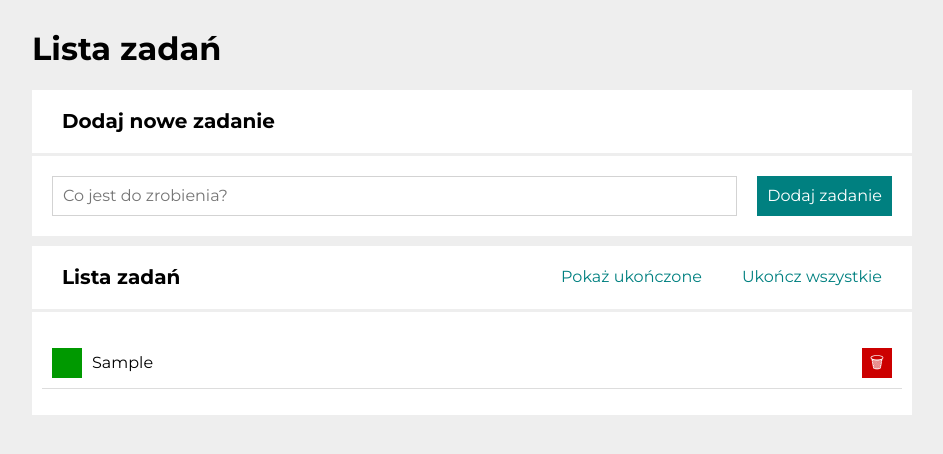
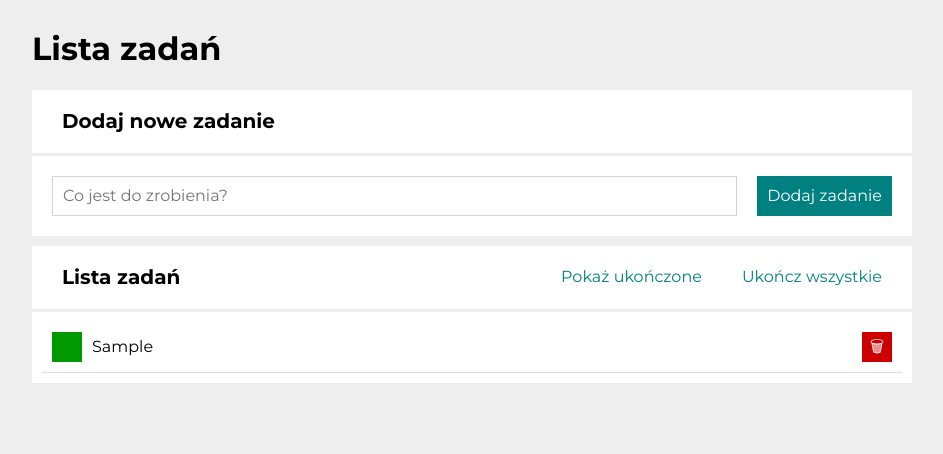
Before and after one commit to GrzegorzPacewicz/to-do-list, a React (Create React App) app: page / in a window 1280 px wide. Both pictures are taken after typing "Sample" into the empty fields and a click on the button "Dodaj zadanie". Shown: the top 454 px of the page, without its empty margins (168-1111 px from the left). Built offline with nearby package versions, Linux system fonts and the light colour scheme.

Commit message:
styled components in tasks

```diff
--- a/src/Tasks/index.js
+++ b/src/Tasks/index.js
@@ -1,30 +1,28 @@
 import "./style.css";
+import { List, Item, Content, Button } from "./styled";
 
 const Tasks = ({ tasks, hideDone, removeTask, toggleTaskDone }) => (
-    <ul className="tasks">
-        {tasks.map(task => (
-            <li
-                key={task.id}
-                className={`tasks__container ${task.done && hideDone ? "tasks__item--hidden" : ""}`}
-            >
-                <button
-                    className="tasks__button tasks__button--done"
+  <List>
+    {tasks.map((task) => (
+      <Item key={task.id} hidden={task.done && hideDone}>
+        <Button
+          toggleDone
           onClick={() => toggleTaskDone(task.id)}
         >
           {task.done ? "✔" : ""}
-                </button>
-                <span className={`tasks__item${task.done ? " tasks__item--done" : ""}`}>
+        </Button>
+        <Content done={task.done}>
           {task.content}
-                </span>
-                <button
-                    className="tasks__button tasks__button--remove"
+        </Content>
+        <Button
+          remove
           onClick={() => removeTask(task.id)}
         >
           🗑
-                </button>
-            </li>
+        </Button>
+      </Item>
     ))}
-    </ul >
+  </List>
 );
 
 export default Tasks;
--- a/src/Tasks/style.css
+++ b/src/Tasks/style.css
@@ -1,30 +1,25 @@
-.tasks {
-    list-style-type: none;
-    padding: 0px;
-}
-
-.tasks__container {
+/* .tasks__container {
     display: grid;
     grid-template-columns: auto 1fr auto;
     grid-gap: 10px;
     padding: 10px;
     border-bottom: 1px solid #ddd;
     align-items: center;
-}
+} */
 
-.tasks__item {
+/* .tasks__item {
     word-break: break-word;
     align-items: center;
 }
 
 .tasks__item--hidden {
     display: none;
-}
+} */
 
-.tasks__item--done {
+/* .tasks__item--done {
     text-decoration: line-through;
-}
-
+} */
+/*
 .tasks__button {
     border: none;
     color: white;
@@ -32,10 +27,10 @@
     height: 30px;
     cursor: pointer;
     padding: 0;
-    transition: 1s;
-}
+    transition: 0.3s;
+} */
 
-.tasks__button--done {
+/* .tasks__button--done {
     background-color: hsl(120, 100%, 30%);
 }
 
@@ -58,4 +53,4 @@
 
 .tasks__button--remove:active {
     background-color: hsl(0, 100%, 65%);
-}
+} */
--- /dev/null
+++ b/src/Tasks/styled.js
@@ -0,0 +1,55 @@
+import styled, { css } from "styled-components";
+
+export const List = styled.ul`
+  list-style-type: none;
+  padding: 0;
+  margin: 0;
+`;
+
+export const Item = styled.ul`
+  display: grid;
+  grid-template-columns: auto 1fr auto;
+  grid-gap: 10px;
+  padding: 10px;
+  border-bottom: 1px solid #ddd;
+  align-items: center;
+  word-break: break-word;
+
+  ${({ hidden }) =>
+    hidden &&
+    css`
+      display: none;
+    `}
+`;
+
+export const Content = styled.span`
+  ${({ done }) =>
+    done &&
+    css`
+      text-decoration: line-through;
+    `}
+`;
+
+export const Button = styled.button`
+  border: none;
+  color: white;
+  width: 30px;
+  height: 30px;
+  cursor: pointer;
+  padding: 0;
+  transition: 0.6s;
+
+  ${({toggleDone}) => toggleDone && css`
+  background: hsl(120, 100%, 30%);
+  &:hover {
+    background: hsl(120, 100%, 38%);
+  }
+  `}
+
+  ${({remove}) => remove && css`
+  background: hsl(0, 100%, 40%);
+ &:hover{
+    background: hsl(0, 100%, 55%);
+ }
+  `}
+`;
```
Lines whose indentation alone changed are shown as unchanged.
